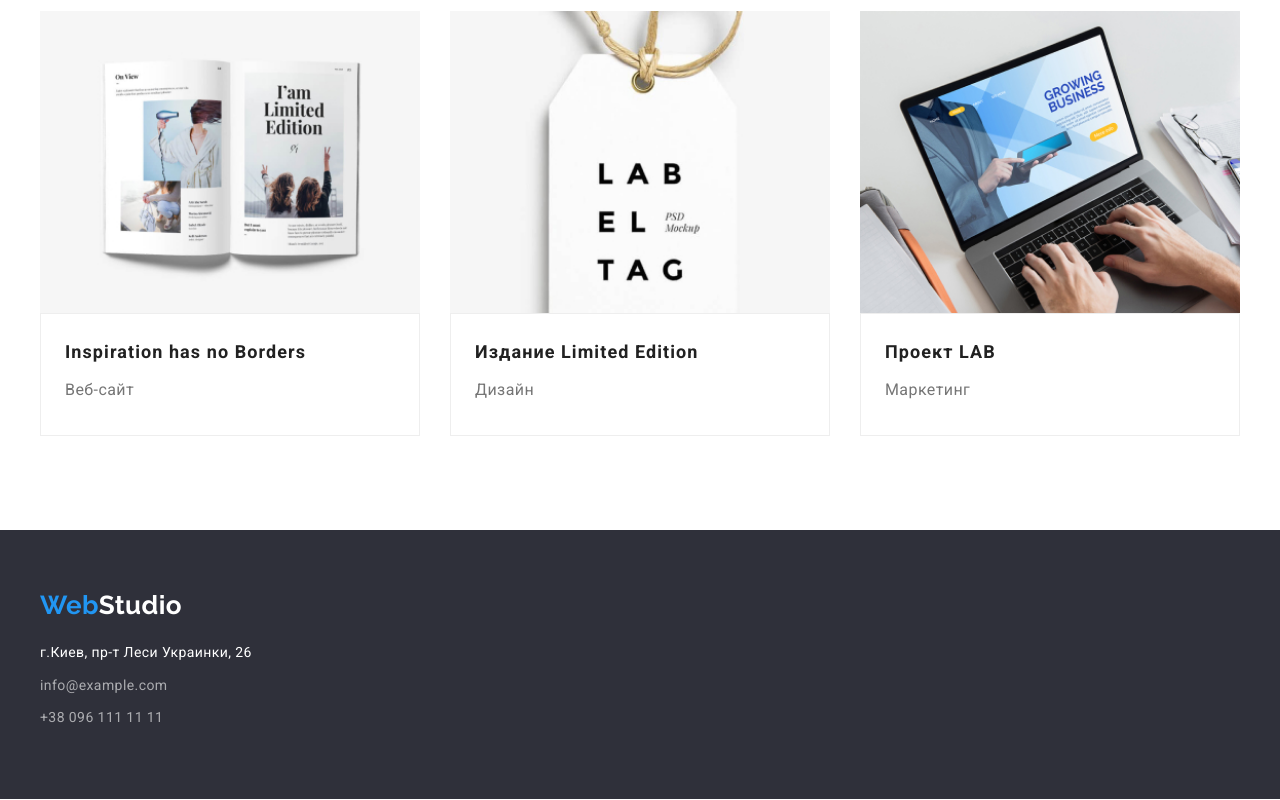
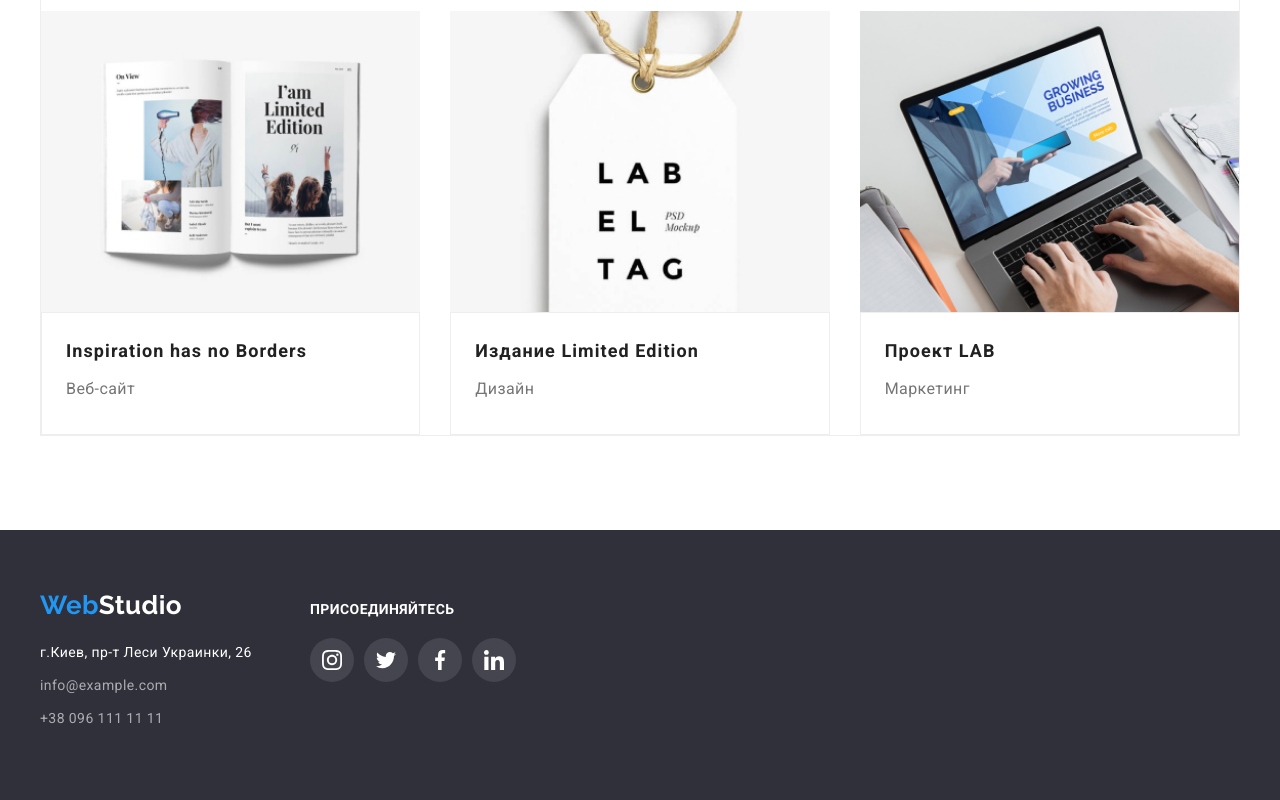
Before and after one commit to NataliBohat/goit-markup-hw-04, a plain HTML site: page portfolio.html in a window 1280 px wide. Shown: the part 1162-1962 px from the top of the page. Drawn offline with Linux system fonts and the light colour scheme.

Commit message:
офорила в хедері контакти і футер посилання

```diff
--- a/css/styles.css
+++ b/css/styles.css
@@ -105,8 +105,9 @@ margin-left: 93px;
 }
 .item:hover,
 .item:focus{
-  color: #2196f3;
+color: var(--acsent-text-color);
 }
+
 .header-contact {
   color: var(--secondary-text-color);
 }
@@ -125,7 +126,7 @@ margin-left: 93px;
   height: 12px;
   margin-right: 10px;
   background-size: contain;
-  fill: var(--secondary-text-color);
+  fill: currentColor;
 }
 .header-contact-icon:hover,
 .header-contact-icon:focus{
@@ -321,11 +322,18 @@ padding-top: 0;
 
   margin-bottom: 30px;
 }
+.feature-list{
+  border: 1px solid var(--fetcher-title-color);
+}
 .flex-element:nth-child(3n + 3){
   margin-right: 0;
 }
 .flex-element:nth-last-child(-n + 3){
   margin-bottom: 0;
+}
+.flex-element:hover,
+.flex-element:focus{
+  box-shadow: 0px 1px 1px rgba(0, 0, 0, 0.12), 0px 4px 4px rgba(0, 0, 0, 0.06), 1px 4px 6px rgba(0, 0, 0, 0.16);;
 }
 .feature-title{
   padding: 20px 24px;
@@ -374,13 +382,7 @@ color: var(--primary-text-color);
   padding-bottom: 60px;
   background: var(--page-color);
 }
-.footer .container{
-  width: 1200px;
-  padding-left: 15px;
-  padding-right: 15px;
-  margin-left: auto;
-  margin-right: auto;
-}
+
 .footer-nav {
   font-style: normal;
   line-height: 1.7;
@@ -406,16 +408,20 @@ color: var(--primary-text-color);
 /*присоединяйтесь*/
 .footer-container{
   display: flex;
-  justify-content: center;
-  align-items: center;
+  flex-wrap: wrap;
+  align-items: baseline;
 }
 .footer-title{
-font-weight: 700;
-font-size: 14px;
-line-height: 1.14;
-letter-spacing: 0.03em;
-color:var(--slogan-text-color);
-padding-bottom: 20px;
+  font-size: 14px;
+  line-height: 1.14;
+  letter-spacing: 0.03em;
+  text-transform: uppercase;
+  margin-bottom: 20px;
+  color: var(--slogan-text-color) ;
+}
+.footer-main{
+  display: flex;
+  margin-top: 20px;
 }
 .footer-main-item:not(:last-child){
   margin-right: 10px;
@@ -434,6 +440,11 @@ padding-bottom: 20px;
 .footer-media:focus{
   background-color: var(--acsent-text-color);
 }
+
+.footer-container-logo {
+  width: 270px;
+}
+
 .button {
   padding: 6px 22px;
   border: none;
--- a/portfolio.html
+++ b/portfolio.html
@@ -27,9 +27,23 @@
               <a class="header-link link" href="https://github.com/NataliBohat/goit-markup-hw-01.">Контакты</a>
             </li>
         </ul>
-      <ul class="auth-nav list" >
-        <li class="item"><a class="header-contact link" href="info@devstudio.com" lang="en">info@devstudio.com</a></li>
-        <li class="item"><a class="header-contact link" href="tel:+38 096 111 11 11">+38 096 111 11 11</a></li>
+        <ul class="auth-nav list">
+          <li class="item">
+            <a class="header-contact link" href="mailto:info@devstudio.com">
+              <svg class="header-contact-icon" width="16" height="12">
+              <use href="./img/icons.svg#icon-envelope"></use>
+            </svg>
+            <span lang="en">info@devstudio.com</span></a>
+          </li>
+          <li class="item">
+            <svg class="header-contact-icon" width="16" height="12">
+              <use href="./img/icons.svg#icon-tel"></use>
+            </svg>
+            <span>
+              <a class="header-contact tel link" href="tel:+38 096 111 11 11"
+              >+38 096 111 11 11</a>
+            </span>
+          </li>
         </ul>
     </nav>
     </header>
@@ -117,23 +131,83 @@
        </section>
       </main>
       <footer class="footer">
-        <div class="container">
-          <a class="header-logo link" href="https://github.com/NataliBohat/goit-markup-hw-01."
-          lang="ru">Web<span class="footer-accen link">Studio</span></a
-          >
+        <div class="container footer-container">
+          <div class="footer-container-logo">
+            <a
+            class="header-logo link"
+            href="https://github.com/NataliBohat/goit-markup-hw-01."
+            lang="ru"
+            >Web<span class="footer-accen link">Studio</span></a>
           <address>
             <ul class="footer-item">
               <li class="footer-list list">
-              <a class="footer-nav link"
+                <a
+                  class="footer-nav link"
                   href="https://goo.gl/maps/piqngm7oDQpEDh6u6"
                   target="_blank"
                   rel="noopener noreferrer"
                   >г.Киев, пр-т Леси Украинки, 26</a>
               </li>
-            <li class="footer-list list"><a class="footer-contact link" href="mailto:info@devstudio.com">info@example.com</a></li>
-            <li class="footer-list list"><a class="footer-contact link" href="tel:+38 096 111 11 11">+38 096 111 11 11</a></li>
+              <li class="footer-list list">
+                <a class="footer-contact link" href="mailto:info@devstudio.com"
+                  >info@example.com</a>
+              </li>
+              <li class="footer-list list">
+                <a class="footer-contact link" href="tel:+38 096 111 11 11"
+                  >+38 096 111 11 11</a>
+              </li>
             </ul>
           </address>
         </div>
+          <div class="footer-container-logo">
+           <span class="footer-title"><strong>присоединяйтесь</strong></span>
+              <ul class="footer-main list">
+                <li class="footer-main-item">
+                  <a class="footer-media link"
+                          href=""
+                          target="_blank"
+                          rel="noopeer noreferent"
+                          aria-label="instagram">
+                          <svg class="footert-media-icon" width="20" height="20">
+                            <use href="./img/icons.svg#icon-instagram"></use>
+                          </svg>
+                        </a>
+                </li>
+                <li class="footer-main-item">
+                  <a class="footer-media link"
+                          href=""
+                          target="_blank"
+                          rel="noopeer noreferent"
+                          aria-label="twitter">
+                          <svg class="footert-media-icon" width="20" height="20">
+                            <use href="./img/icons.svg#icon-twitter"></use>
+                          </svg>
+                        </a>
+                </li>
+                <li class="footer-main-item">
+                  <a class="footer-media link"
+                          href=""
+                          target="_blank"
+                          rel="noopeer noreferent"
+                          aria-label="facebook">
+                          <svg class="footert-media-icon" width="20" height="20">
+                            <use href="./img/icons.svg#icon-facebook"></use>
+                          </svg>
+                        </a>
+                </li>
+                <li class="footer-main-item">
+                  <a class="footer-media link"
+                          href=""
+                          target="_blank"
+                          rel="noopeer noreferent"
+                          aria-label="linkedin">
+                          <svg class="footert-media-icon" width="20" height="20">
+                            <use href="./img/icons.svg#icon-linkedin"></use>
+                          </svg>
+                        </a>
+                </li>
+              </ul>
+            </div>
+        </div>
       </footer>
   </body>
```
Also changed, not shown: index.html (+7 -12 lines). Lines whose indentation alone changed are shown as unchanged.
